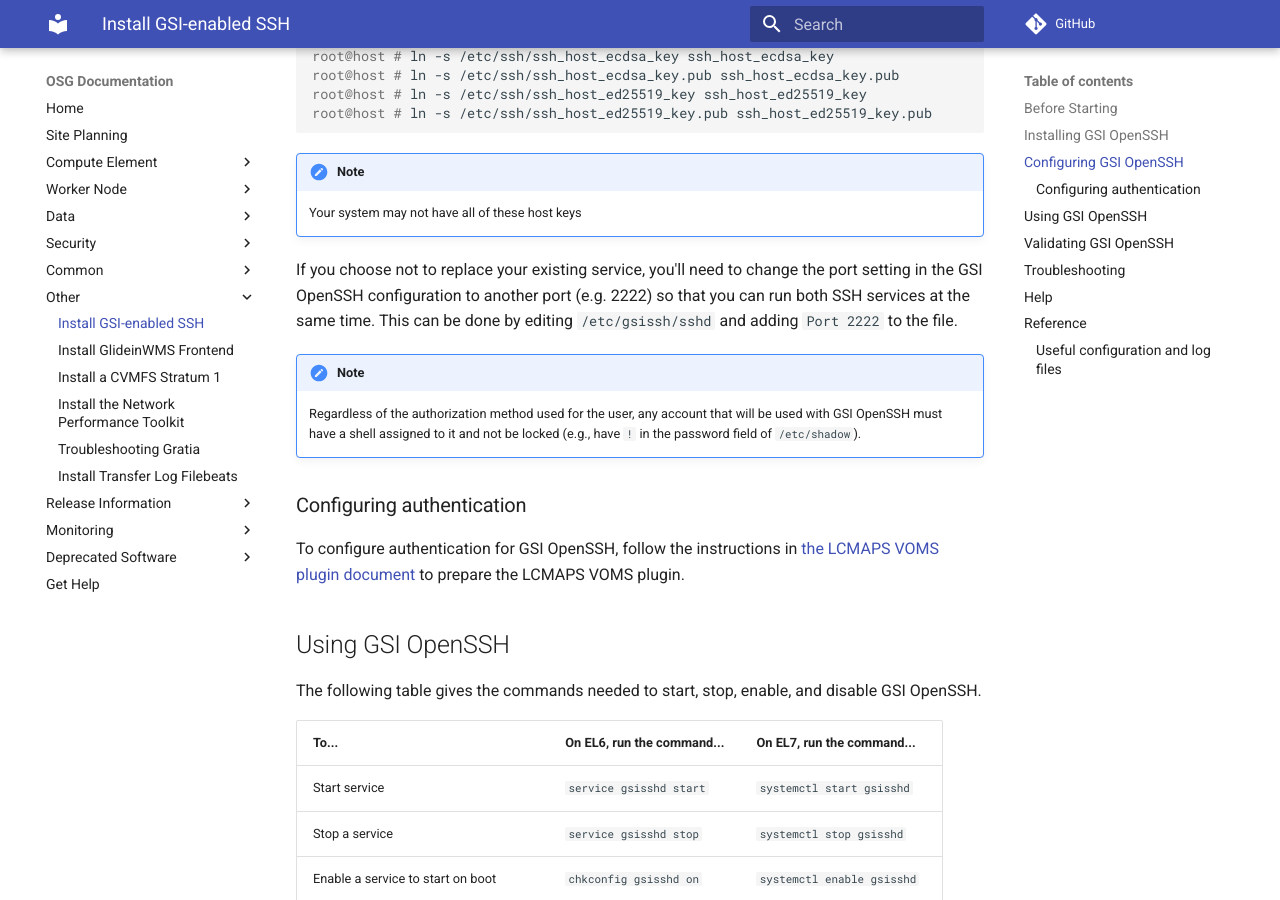
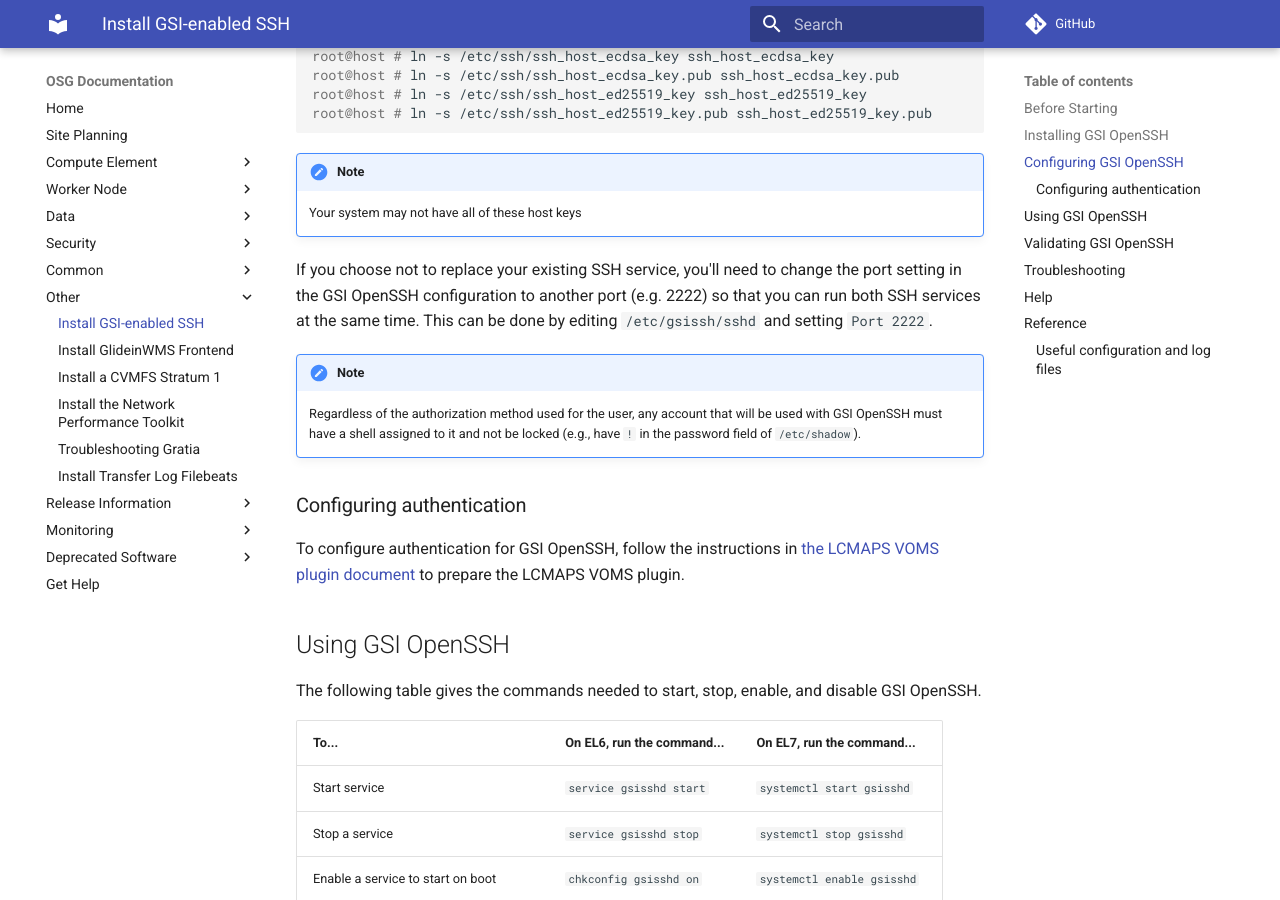
Before and after one commit to osg-htc/docs, an MkDocs documentation site: the page built from docs/other/gsissh.md, in a window 1280 px wide and 900 px high, scrolled down 1142 px. Built offline with MkDocs 1.6.1 and Material for MkDocs 9.7.7, drawn with Linux system fonts in a browser that asks for light colours; comment, search, counter and statistics services are not loaded; old or Windows-style settings are respelled for this version of MkDocs.

Commit message:
Updates per Brian's request

```diff
--- a/docs/other/gsissh.md
+++ b/docs/other/gsissh.md
@@ -53,9 +53,9 @@ root@host # ln -s /etc/ssh/ssh_host_ed25519_key.pub ssh_host_ed25519_key.pub
 !!! note
     Your system may not have all of these host keys
 
-If you choose not to replace your existing service, you'll need to change the port setting in the GSI OpenSSH
+If you choose not to replace your existing SSH service, you'll need to change the port setting in the GSI OpenSSH
 configuration to another port (e.g. 2222) so that you can run both SSH services at the same time.
-This can be done by editing `/etc/gsissh/sshd` and adding `Port 2222` to the file.
+This can be done by editing `/etc/gsissh/sshd` and setting `Port 2222`.
 
 
 
```
